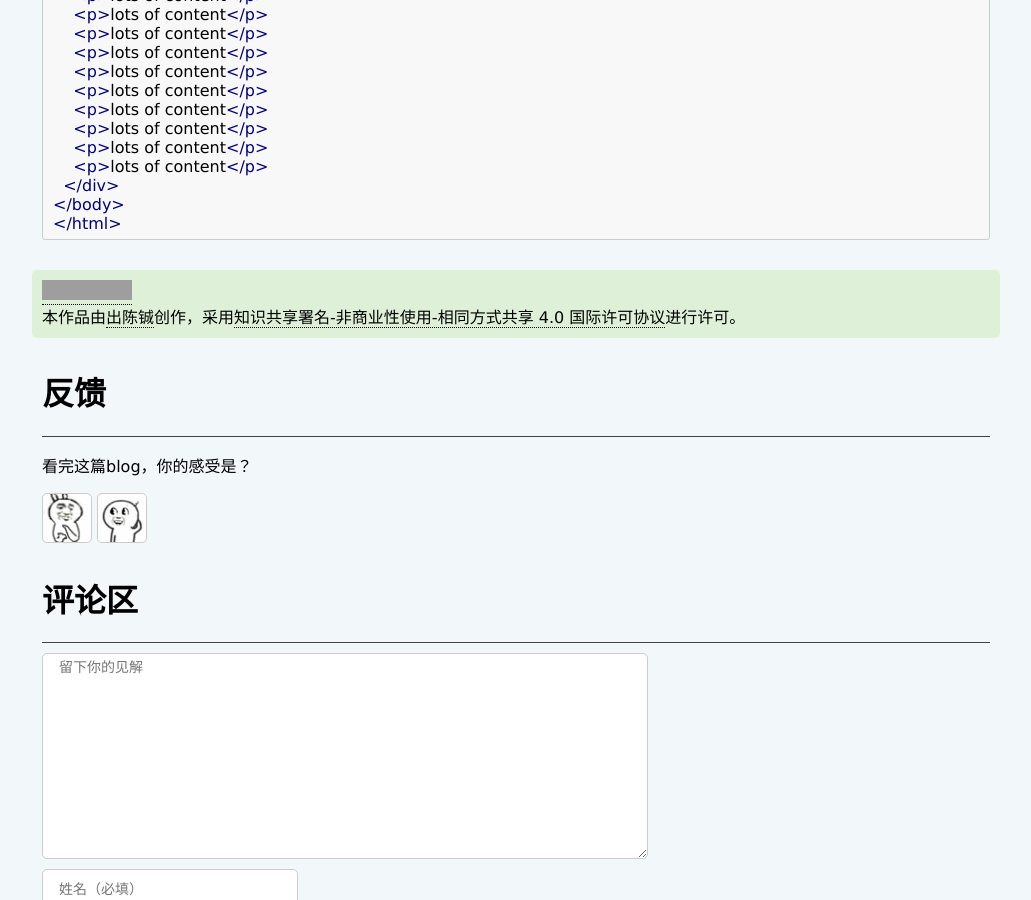
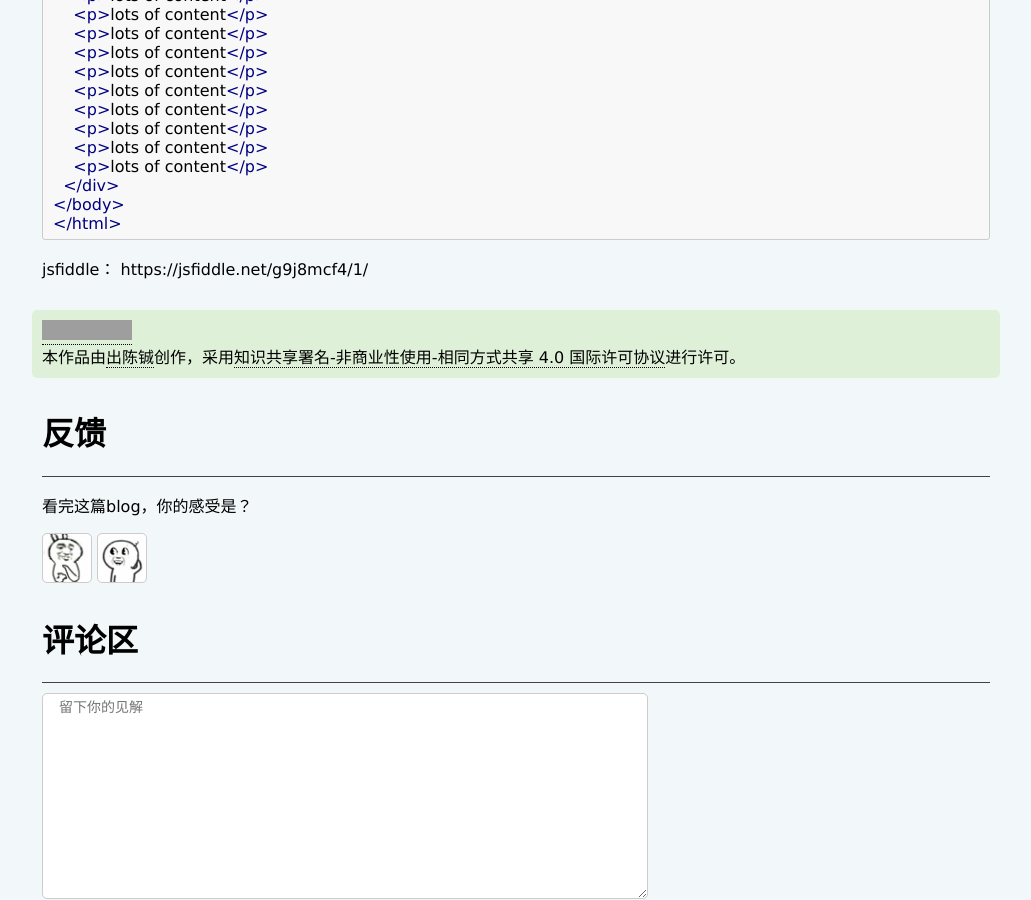
Before and after one commit to ChuChencheng/ChuChencheng.github.io, a Jekyll site: the page built from _posts/2016-09-22-html-2-column-layout-height-filled.md, in a window 1280 px wide and 900 px high, scrolled down 2312 px. Shown: the whole window, without its empty margins (124-1155 px from the left). Built offline with Jekyll 4.4.1, drawn with Linux system fonts in a browser that asks for light colours; grey boxes are pictures that could not be loaded.

Commit message:
update post

````diff
--- a/_posts/2016-09-22-html-2-column-layout-height-filled.md
+++ b/_posts/2016-09-22-html-2-column-layout-height-filled.md
@@ -123,3 +123,5 @@ tags: 前端 CSS
 </body>
 </html>
 ```
+
+jsfiddle： https://jsfiddle.net/g9j8mcf4/1/
````
